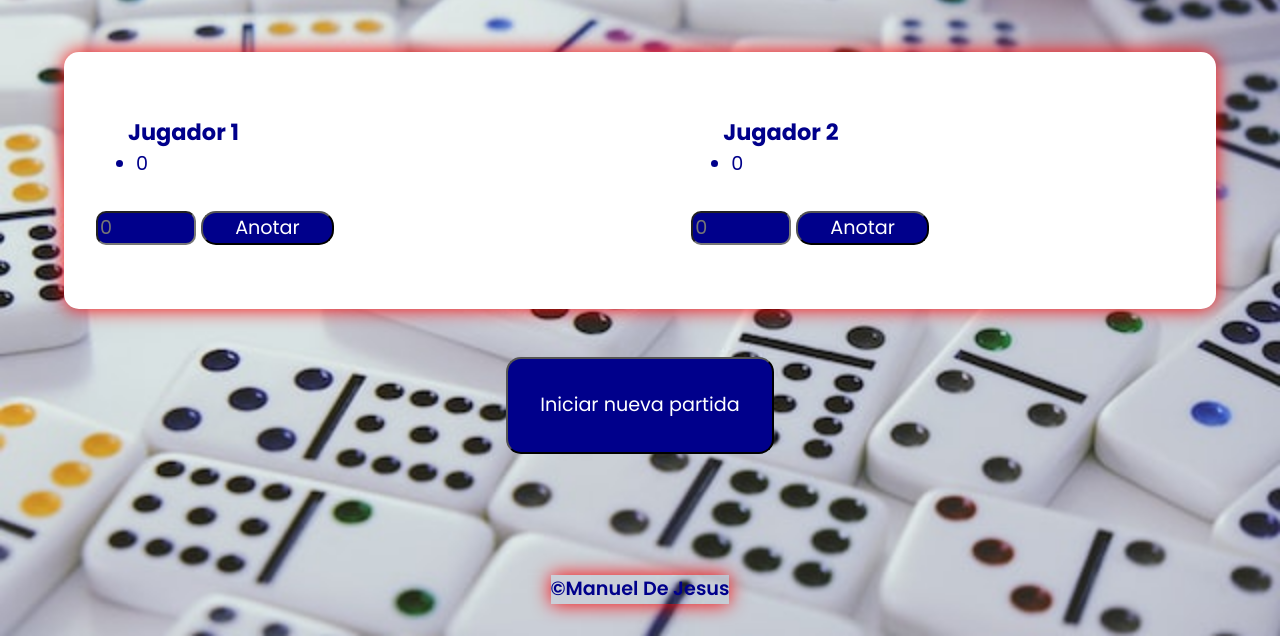
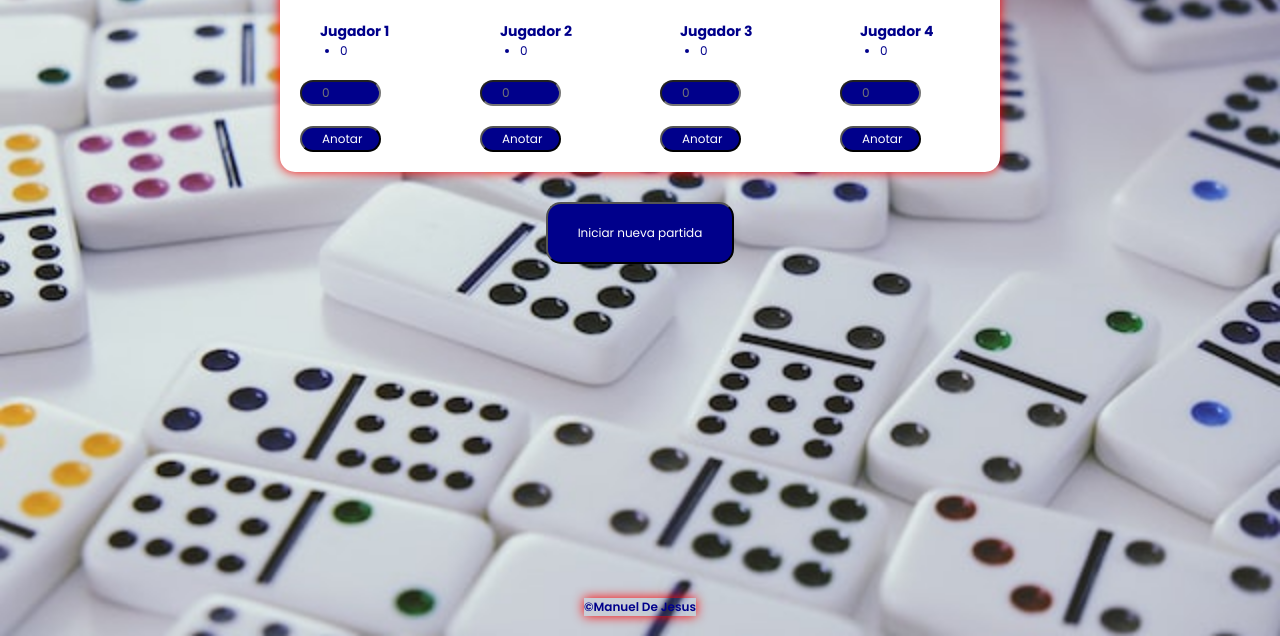
Before and after one commit to ernest03011/dominios-web, a plain HTML site: page index.html in a window 1280 px wide. Shown: the part 164-800 px from the top of the page. Drawn offline with Linux system fonts and the light colour scheme.

Commit message:
remove unnecesary CSS, adjust root font size on 719px or less and add more player to simulate how the layout will adjust when having more than two player

```diff
--- a/index.css
+++ b/index.css
@@ -8,6 +8,7 @@
 
 :root{
 
+  font-size: 14px;
   --ff: 'Poppins', sans-serif;
 
   --fw-n: 400;
@@ -49,11 +50,6 @@ html, body {
   height: 100%;
 }
 
-body {
-  line-height: 1.5;
-  -webkit-font-smoothing: antialiased;
-}
-
 img, picture, video, canvas, svg {
   display: block;
   max-width: 100%;
@@ -66,13 +62,9 @@ input, button, textarea, select {
 p, h1, h2, h3, h4, h5, h6 {
   overflow-wrap: break-word;
 }
-
-
 /* ------------------ END / CSS reset   ------------------------------------------*/
 
-
 /* Utilities  */
-
 .flex{
 
   display: flex;
@@ -85,14 +77,12 @@ p, h1, h2, h3, h4, h5, h6 {
   display: none;
 }
 
-
 /* General Styling */
-
-
 body{
 
   font-family: var(--ff);
   font-size: var(--fs-p);
+  line-height: 1.5;
 
   background-color: var(--main-bg-color);
   background-image: url(images/domino-colores-640x426.jpg);
@@ -102,15 +92,12 @@ body{
 
   display: grid;
   grid-template-rows: auto 1fr auto;
-  min-height: 100vh;
-
 
 }
 
 main{
 
   grid-row: 2 / 3;
-
 
 }
 
@@ -121,64 +108,51 @@ h3{
 
 }
 
-a:any-link{
-  color: var(--secondary-clr);
-
+/* Chrome, Safari, Edge, Opera */
+input::-webkit-outer-spin-button,
+input::-webkit-inner-spin-button {
+  -webkit-appearance: none;
+  margin: 0;
 }
 
-a:hover, a:focus{
 
-  transform: scale(1.2);
+
+input[type="number"], button{
+  width: 8.12rem;
+  color: var(--primary-clr);
+  padding-inline: var(--spacer);
+  padding-block: calc(var(--spacer) * 0.1);
   border-radius: var(--br);
-  background-color: var(--primary-clr-clr);
-  text-decoration: none;
-
+  background-color: var(--secondary-clr);
 
 }
 
 input[type="number"]{
-  width: 100px;
-  border-radius: 10px;
-  background-color: var(--secondary-clr);
-  color: var(--primary-clr);
-  outline: none;
-
   margin: var(--spacer) auto;
 }
 
-button{
-  background-color: var(--secondary-clr);
-  color: var(--primary-clr);
-  border-radius: var(--br);
-  padding-inline: var(--spacer);
-  margin-bottom: var(--spacer);
-}
-
-
 
 /* Header section */
-
-
 .header__title{
   padding: var(--spacer);
   font-size: var(--fs-1);
   font-weight: var(--fw-b);
+  margin-bottom: var(--spacer-md);
 }
 
 
 /* Card Section */
 
-
 .card__content{
 
   display: grid;
-  grid-auto-flow: column;
+  grid-template-columns: repeat(auto-fit, minmax(150px, 1fr));
   grid-auto-columns: 1fr;
   justify-content: center;
   align-items: center;
-  gap: 2em;
 
-  margin: var(--spacer) auto;
+  width: 94%;
+  margin: 0 auto;
 
   background-color: var(--primary-clr);
   color: var(--secondary-clr);
@@ -188,25 +162,23 @@ button{
 }
 
 .card__player{
+
   padding: var(--spacer);
 }
 
 .card__new-game{
-
+  width: auto;
   margin: var(--spacer-md) auto;
-  padding: var(--spacer);
-
+  padding: var(--spacer) var(--spacer-md);
+  border-radius: 1.5rem;
 }
 
 .card__error-message{
-
   color: red;
   background-color: var(--primary-clr);
   font-size: var(--fs-3);
   font-weight: var(--fw-b);
   padding: var(--spacer);
-
-
 }
 
 
@@ -224,15 +196,11 @@ footer{
   box-shadow: var(--shadow);
 }
 
-@media (max-width: 345px ){
+@media(min-width: 45em){
 
   :root{
-    font-size: 14px;
+    font-size: 16px;
   }
-
-}
-
-@media(min-width: 45em){
 
   .card__content{
     width: 35em;
@@ -249,7 +217,7 @@ footer{
 
   :root{
 
-
+    font-size: 10px;
     --spacer: 2rem;
     --spacer-md: 3rem;
     --spacer-lg: 4rem;
--- a/index.html
+++ b/index.html
@@ -69,6 +69,45 @@
 
         </div>
 
+        <div class="card__player">
+
+          <h3 class="card__player-title">Jugador 3</h3>
+
+          <ul class="card__counter" id="first-list">
+
+            <li>0</li>
+
+
+          </ul>
+
+          <input type="number" min="1" max="200" id="first-player-score" name="first-player" placeholder="0" maxlength="3" >
+
+          <button type="button" aria-controls="first-player-score" class="card__players-btn">Anotar</button>
+
+          <!-- <button type="button" aria-controls="first-list" >Remover ultimo apunte</button> -->
+
+
+        </div>
+
+        <div class="card__player">
+
+          <h3 class="card__player-title">Jugador 4</h3>
+
+          <ul class="card__counter" id="second-list">
+
+            <li>0</li>
+
+          </ul>
+
+          <input type="number" min="1" max="200" id="second-player-score" name="second-player" placeholder="0" maxlength="3" >
+
+          <button type="button" aria-controls="second-player-score" class="card__players-btn">Anotar</button>
+
+          <!-- <button type="button" aria-controls="second-list">Remover ultimo apunte</button> -->
+
+
+        </div>
+
     </section>
 
     <button type="button" id="new-game-btn" class="card__new-game flex">Iniciar nueva partida</button>
```
